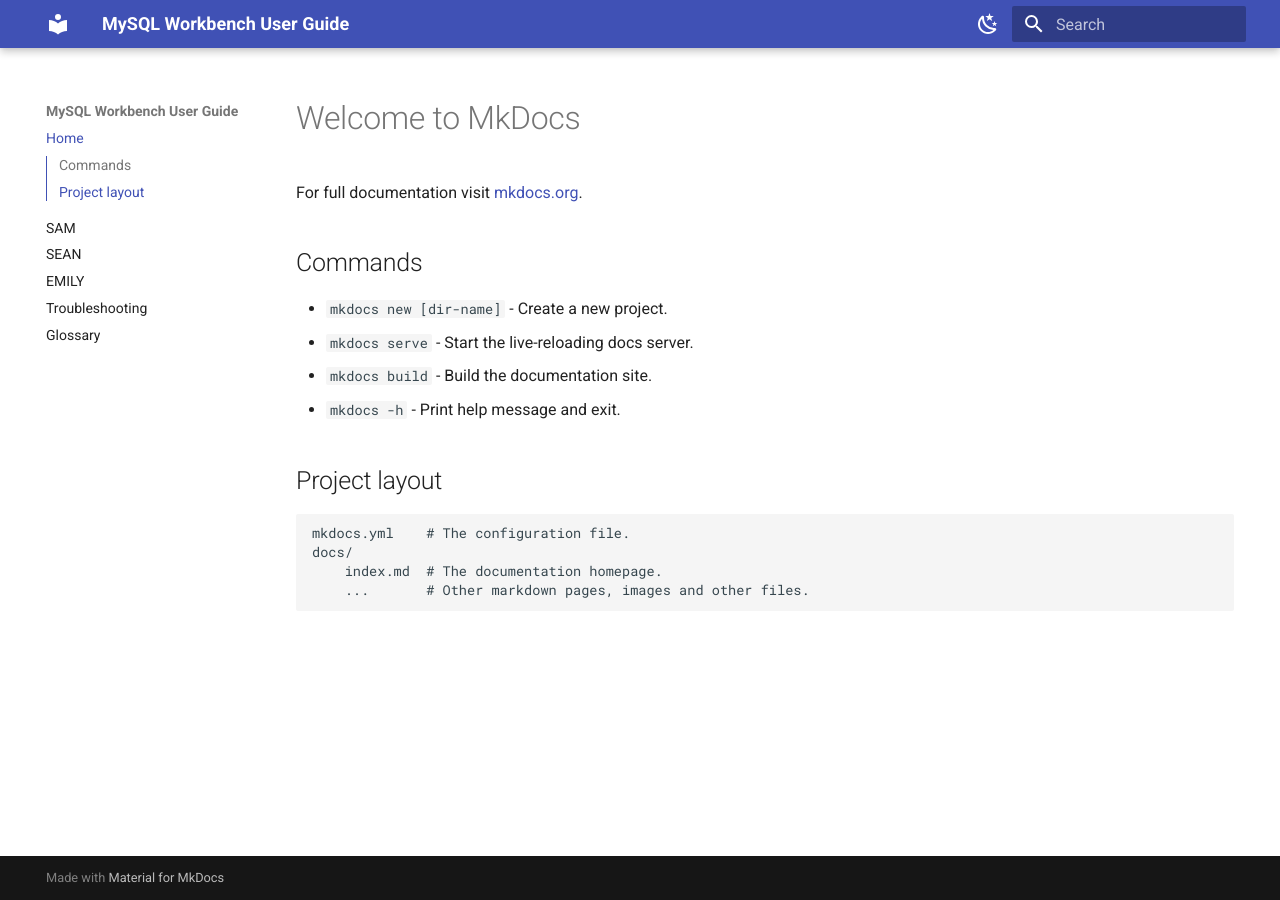
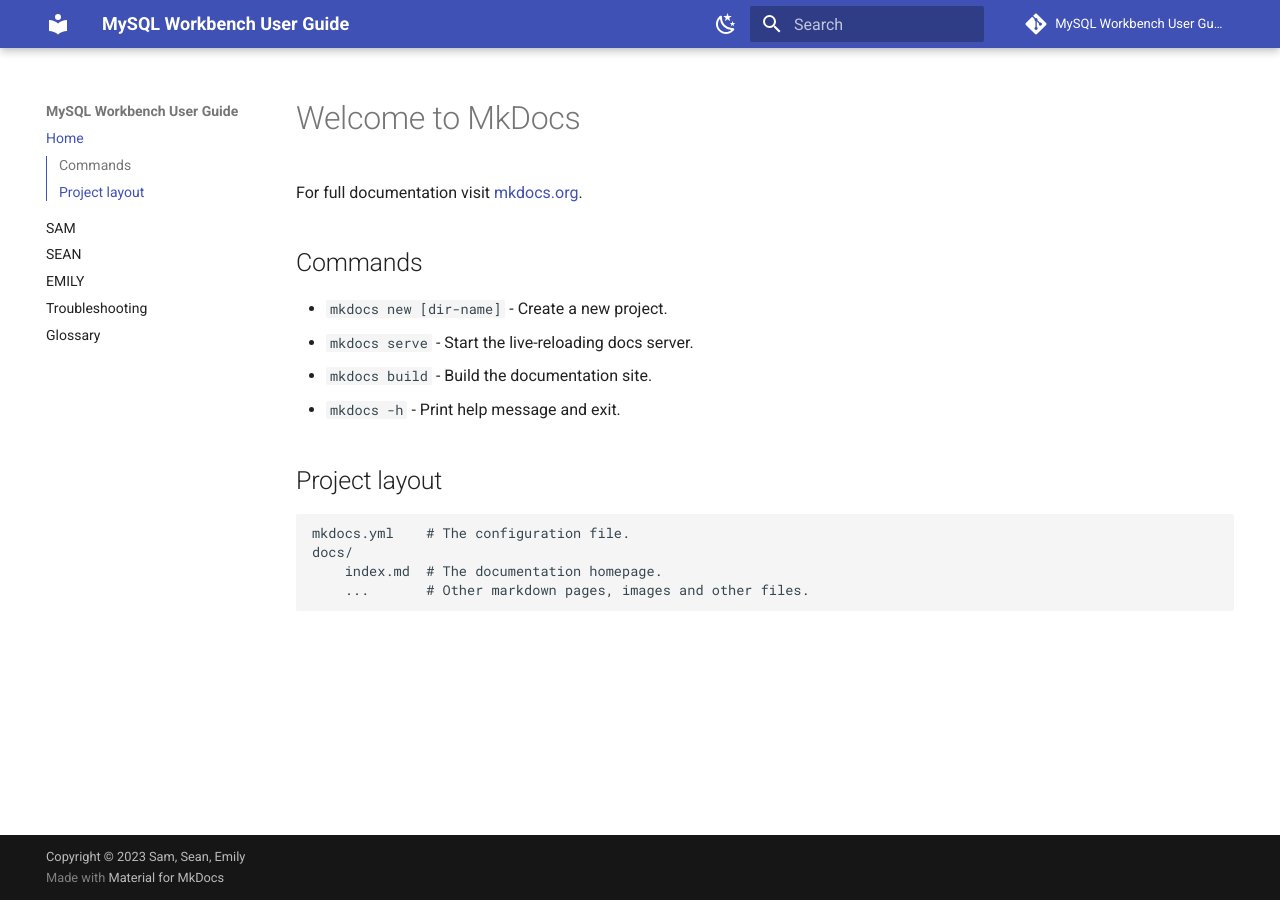
Before and after one commit to SSollestre/CommUserGuide, an MkDocs documentation site: the page built from docs/index.md, in a window 1280 px wide. Built offline with MkDocs 1.6.1 and Material for MkDocs 9.7.7, drawn with Linux system fonts in a browser that asks for light colours; comment, search, counter and statistics services are not loaded.

Commit message:
Add Repo Link and Copyright

```diff
--- a/mkdocs.yml
+++ b/mkdocs.yml
@@ -7,6 +7,13 @@
   - EMILY: "EMILY_SQL_TASKS.md"
   - Troubleshooting: "Troubleshooting.md"
   - Glossary: "Glossary.md"
+
+# Repository
+repo_name: MySQL Workbench User Guide
+repo_url: https://github.com/SSollestre/MySQLWorkbenchUserGuide/blob/main/mkdocs.yml
+
+# Copyright
+copyright: Copyright &copy; 2023 Sam, Sean, Emily
 
 theme:
   name: material
```
